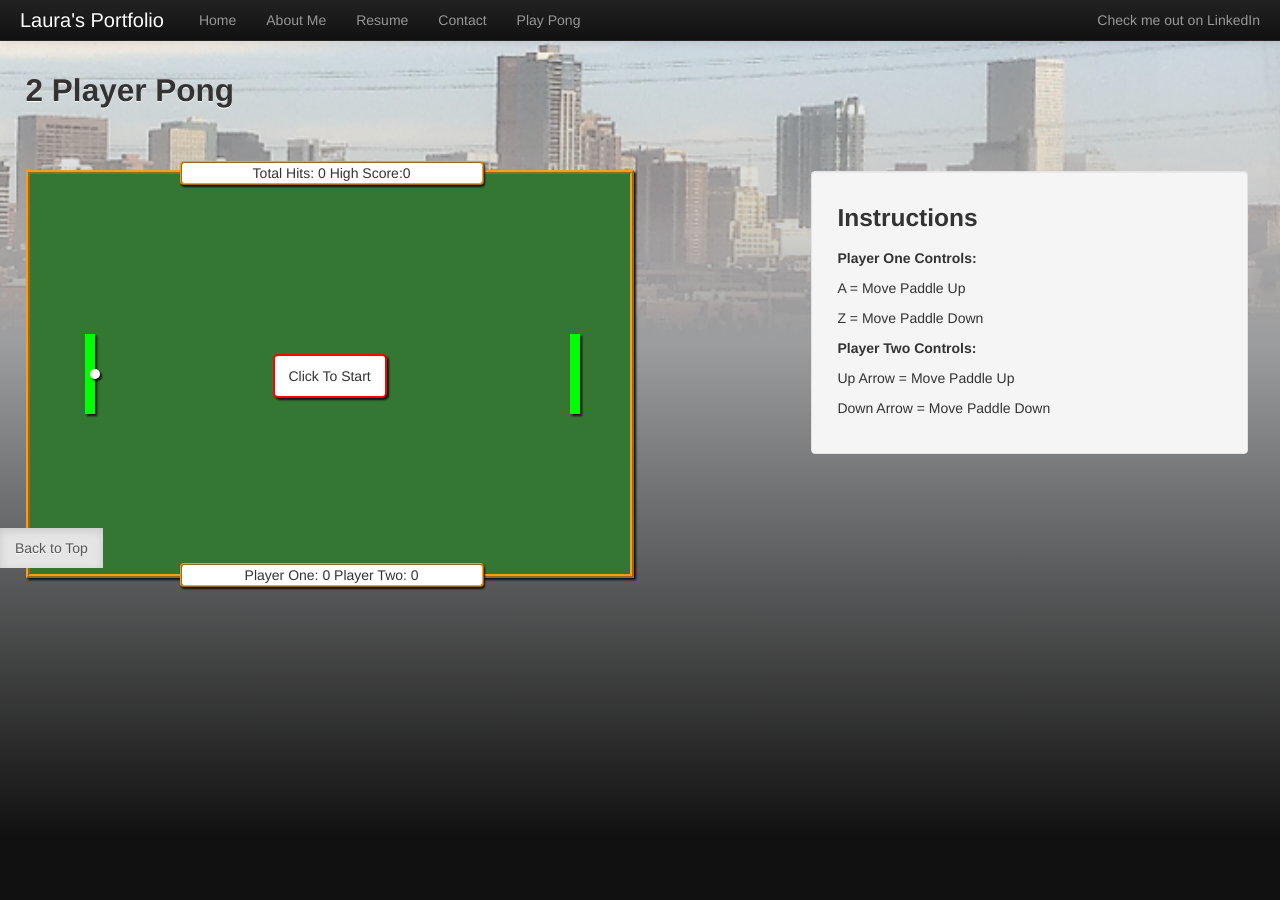
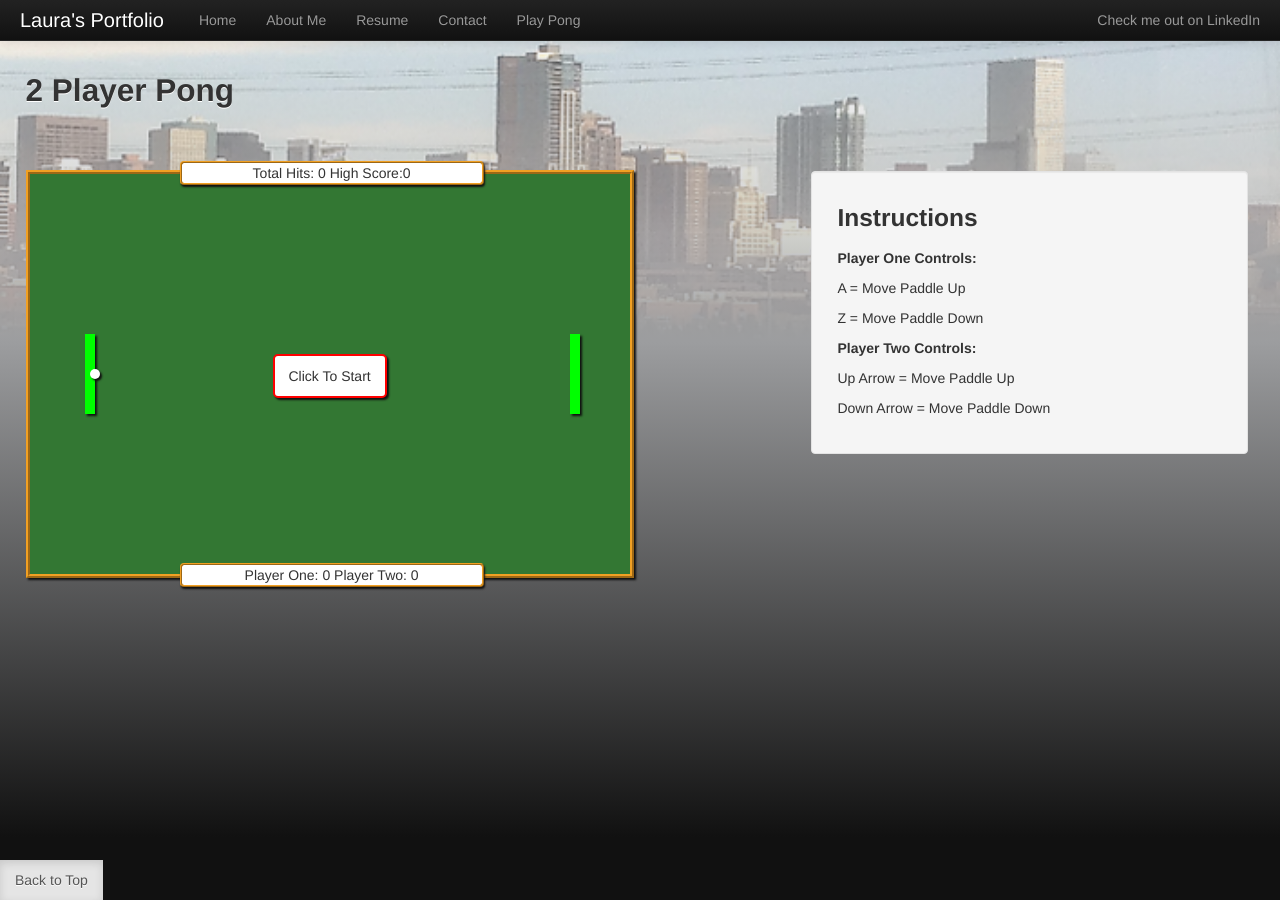
Before and after one commit to LauraR6561/Laurar6561.github.io, a Jekyll site: the page built from pong.html, in a window 1280 px wide. Built offline with Jekyll 4.4.1, drawn with Linux system fonts in a browser that asks for light colours; Markdown is read by kramdown in place of the engine named in the settings.

Commit message:
added fixed navbar bottom

```diff
--- a/_includes/footer.html
+++ b/_includes/footer.html
@@ -1,4 +1,4 @@
-<div class="navbar">
+<div class="navbar navbar-fixed-bottom">
     <ul class="nav">
       <li class="active">
         <a href="#">Back to Top</a>
--- a/css/pongcss.css
+++ b/css/pongcss.css
@@ -81,7 +81,7 @@
     margin-top: -357;
 }
 
-@media (max-width: 979px){
+@media (max-width: 1000px){
     #playerInstructions{
         margin-top: 100;
     }
```
